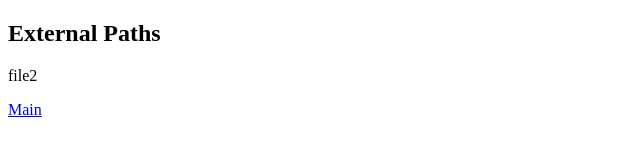
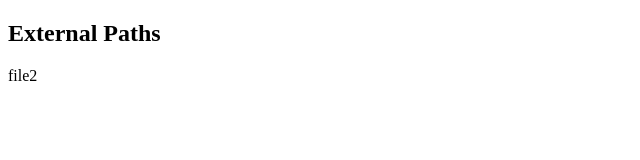
Before and after one commit to jlmic168/fs1, a plain HTML site: page link.html in a window 1280 px wide. Shown: the full height of the page, 0-640 px from the left. Drawn offline with Linux system fonts and the light colour scheme.

Commit message:
Update link.html

```diff
--- a/link.html
+++ b/link.html
@@ -6,7 +6,5 @@
 
 <p>file2</p>
 
-<p><a href="files/link.html">Main</a></p>
-
 </body>
 </html>
```
